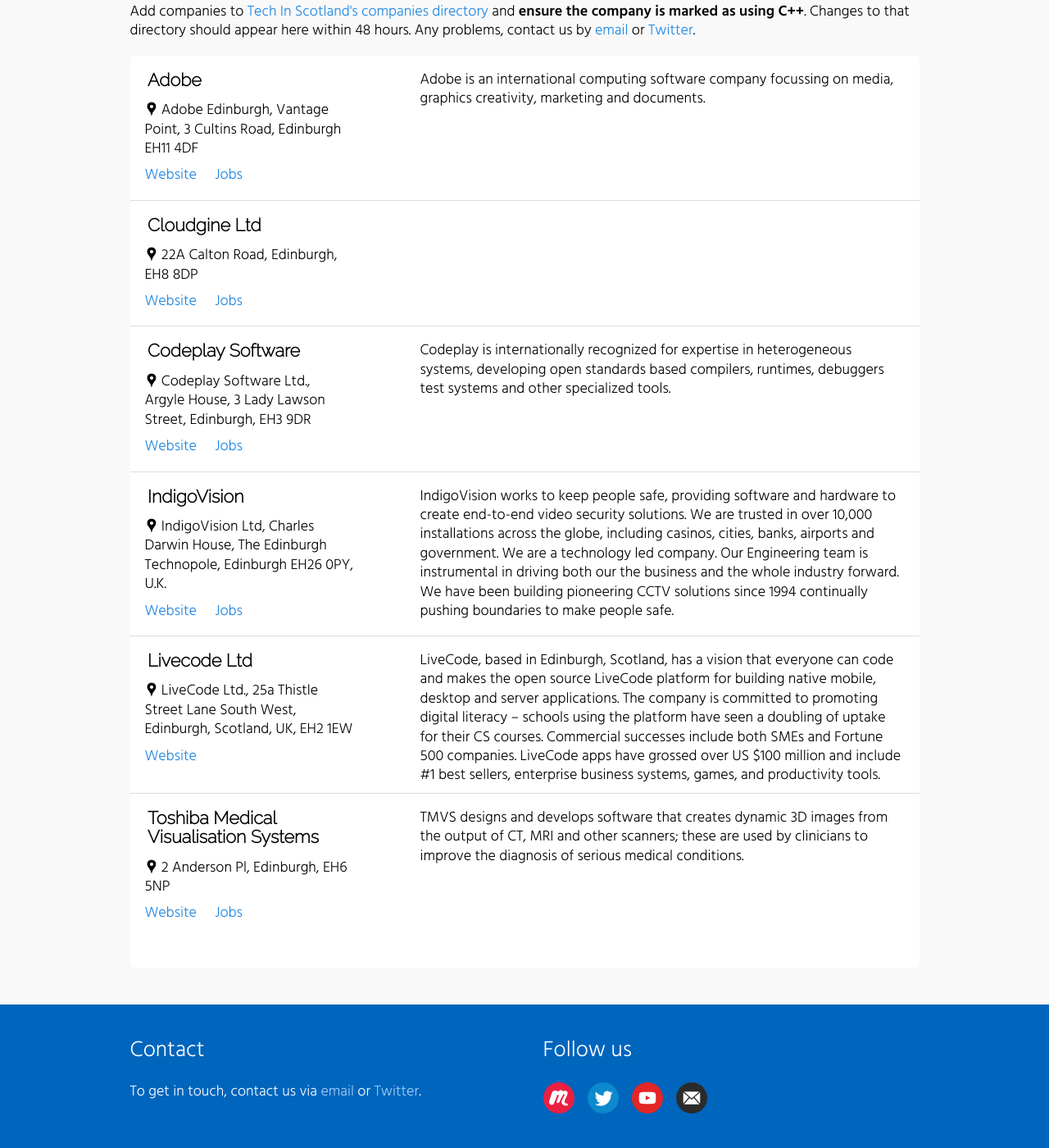
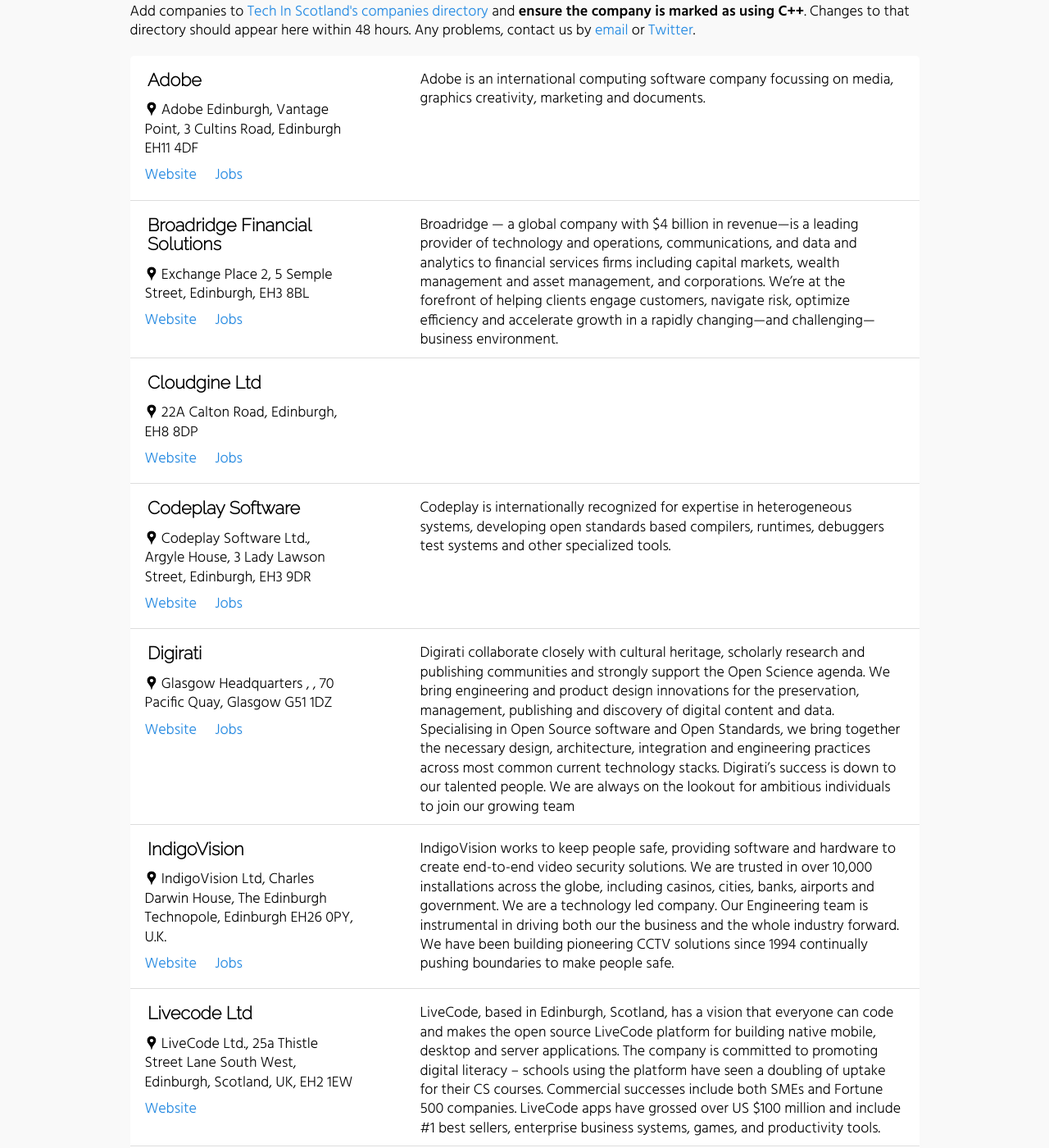
Before and after one commit to sftrabbit/CppEdinburgh, a Jekyll site: the page built from companies.html, in a window 1280 px wide and 1400 px high, scrolled down 238 px. Shown: the whole window at 82% size. Built offline with Jekyll 4.4.1, drawn with Linux system fonts in a browser that asks for light colours; some of the changed text lies outside the part shown.

Commit message:
[AUTO] Update companies
Travis build: 83

- Insert 'Broadridge Financial Solutions'
- Insert 'Digirati '
- Insert 'ParaFormance Technologies Ltd'

```diff
--- a/_data/companies.yaml
+++ b/_data/companies.yaml
@@ -8,6 +8,21 @@
   description: >-
     Adobe is an international computing software company focussing on media,
     graphics creativity, marketing and documents.
+- name: Broadridge Financial Solutions
+  address: 'Exchange Place 2, 5 Semple Street, Edinburgh, EH3 8BL'
+  links:
+    - name: Website
+      url: 'https://www.broadridge.com/intl/'
+    - name: Jobs
+      url: 'https://www.broadridge.com/intl/contact'
+  description: >-
+    Broadridge — a global company with $4 billion in revenue—is a leading
+    provider of technology and operations, communications, and data and
+    analytics to financial services firms including capital markets, wealth
+    management and asset management, and corporations. We’re at the forefront of
+    helping clients engage customers, navigate risk, optimize efficiency and
+    accelerate growth in a rapidly changing—and challenging—business
+    environment.
 - name: Cloudgine Ltd
   address: '22A Calton Road, Edinburgh, EH8 8DP'
   links:
@@ -29,6 +44,29 @@
     Codeplay is internationally recognized for expertise in heterogeneous
     systems, developing open standards based compilers, runtimes, debuggers test
     systems and other specialized tools.
+- name: 'Digirati '
+  address: 'Glasgow Headquarters , , 70 Pacific Quay, Glasgow G51 1DZ'
+  links:
+    - name: Website
+      url: 'https://digirati.com/'
+    - name: Jobs
+      url: 'https://digirati.com/about/careers/'
+  description: >-
+    Digirati  collaborate closely with cultural heritage, scholarly research and
+    publishing communities and strongly support the Open Science agenda.
+
+
+    We bring engineering and product design innovations for the preservation,
+    management, publishing and discovery of digital content and data.
+
+
+    Specialising in Open Source software and Open Standards, we bring together
+    the necessary design, architecture, integration and engineering practices
+    across most common current technology stacks.
+
+
+    Digirati’s success is down to our talented people. We are always on the
+    lookout for ambitious individuals to join our growing team
 - name: IndigoVision
   address: >-
     IndigoVision Ltd, Charles Darwin House, The Edinburgh Technopole, Edinburgh
@@ -66,6 +104,16 @@
     successes include both SMEs and Fortune 500 companies. LiveCode apps have
     grossed over US $100 million and include #1 best sellers, enterprise
     business systems, games, and productivity tools.
+- name: ParaFormance Technologies Ltd
+  address: 'Jack Cole Building, School of Computer Science, St Andrews, Fife. KY16 9SX'
+  links:
+    - name: Website
+      url: 'https://www.paraformance.com'
+  description: >-
+    At ParaFormance we develop software tools to democratize the parallelisation
+    of C++ applications. ParaFormance offers C++ software developers a unique
+    toolset to maximise performance of their applications using parallel
+    multi-core technology.
 - name: Toshiba Medical Visualisation Systems
   address: '2 Anderson Pl, Edinburgh, EH6 5NP'
   links:
```
